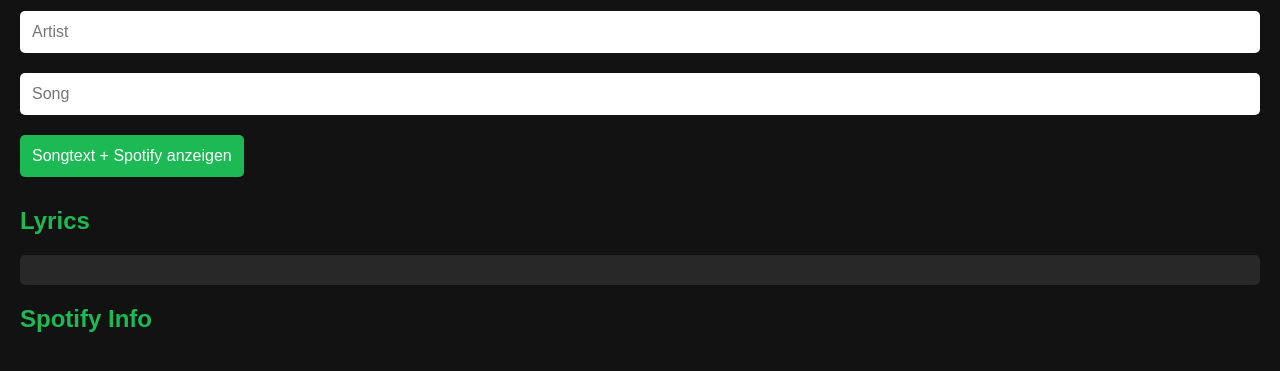
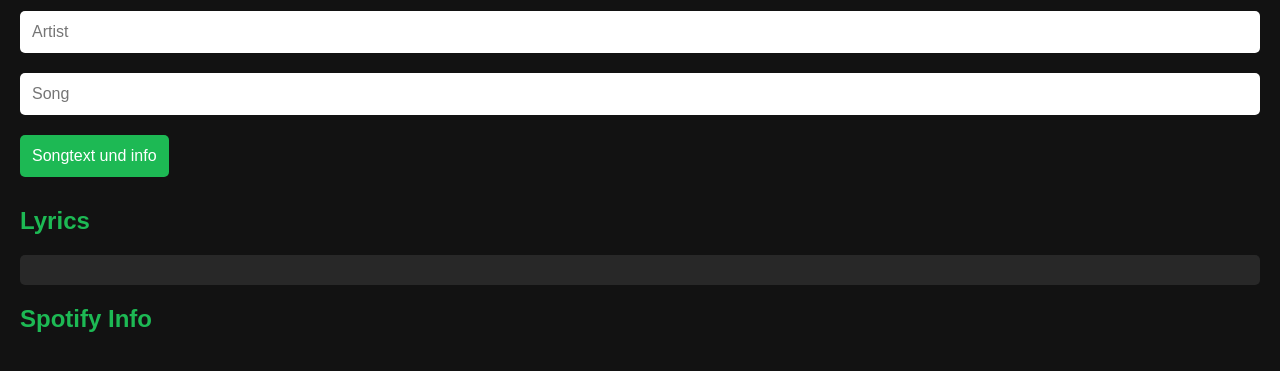
Before and after one commit to StefanP1601/API_Project, a plain HTML site: page index.html in a window 1280 px wide. Shown: the part 99-470 px from the top of the page. Drawn offline with Linux system fonts and the light colour scheme.

Commit message:
Update index.html

```diff
--- a/index.html
+++ b/index.html
@@ -10,7 +10,7 @@
 
   <input type="text" id="artist" placeholder="Artist">
   <input type="text" id="song" placeholder="Song">
-  <button onclick="fetchData()">Songtext + Spotify anzeigen</button>
+  <button onclick="fetchData()">Songtext und info</button>
 
   <h2>Lyrics</h2>
   <pre id="lyrics"></pre>
```
